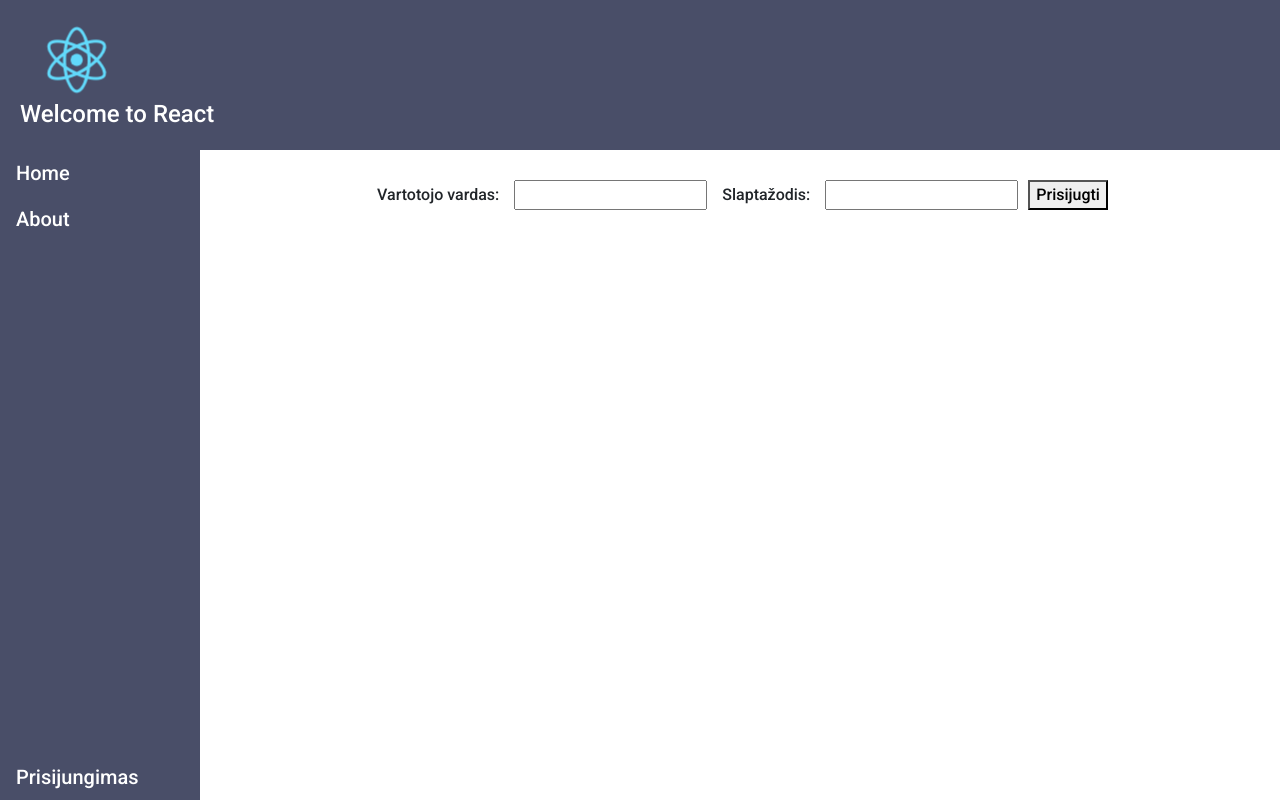
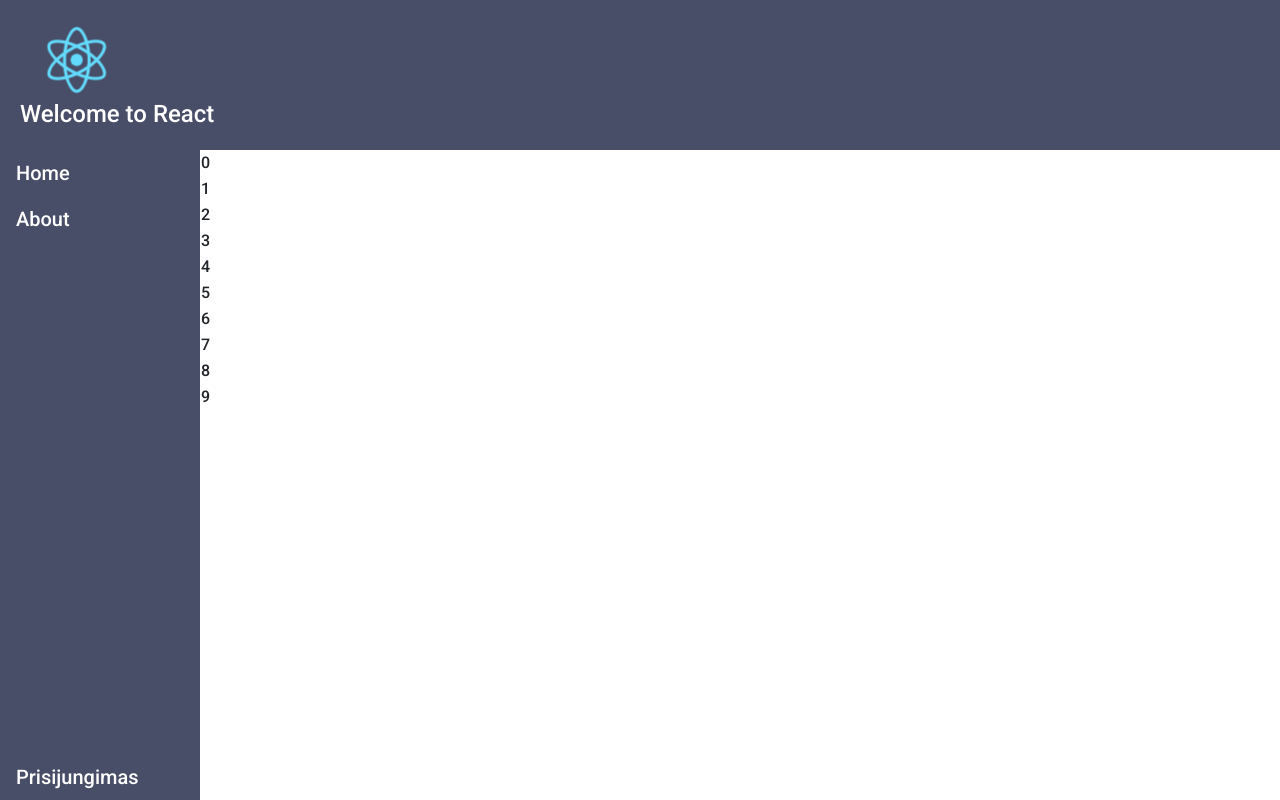
Before and after one commit to erikasakire/NPB, a React (Create React App) app in the folder client/: page / in a window 1280 px wide. Built offline with nearby package versions, Linux system fonts and the light colour scheme; no server answers.

Commit message:
Nekreipti demesio
negaliu pakeisiti sakos, neissaugojes

```diff
--- a/client/src/components/Vehicles.js
+++ b/client/src/components/Vehicles.js
@@ -1,23 +1,49 @@
 import React from 'react'
 
 class  Vechiles extends React.Component {
-
     //props - properties
     constructor(props) {
         super(props);
-        this.state = {date: new Date()};
-        this.handleSubmit = this.handleSubmit.bind(this);
+        this.state = {date: new Date()
+        };
+        //this.handleSubmit = this.handleSubmit.bind(this);
     }
 
-
-
     render() {
+        let rows = [];
+        for (var i = 0; i < 10; i++){
+            rows.push(<tr><td>{i}</td></tr>)
+        }
         return (
-            <div>
-                <div>{this.handleSubmit}</div>
+            <div className="">
+                <div className="">
+                    <div className="">
+                        <table id="">
+                        <tbody>
+                            {rows}
+                        </tbody>
+                        </table>
+                    </div>
+                </div>
             </div>
         );
     }
 }
 
+fetch('http://localhost:8081/api/Transporto_priemones/sarasas', {
+    method: 'POST',
+    headers: {
+      'Accept': 'application/json',
+      'Content-Type': 'application/json'
+    },
+    body: JSON.stringify({ })
+  })
+  .then(response => response.json())
+  .then(response => {
+    console.log(response);
+  })
+  .catch(function(error) {
+    console.log(error);
+  });
+
 export default Vechiles
--- a/client/src/index.js
+++ b/client/src/index.js
@@ -10,6 +10,7 @@ import './index.css';
 //import bootstrap from 'react-bootstrap';
 import App from './components/App';
 import Login from './components/Login'
+import Vehicles from './components/Vehicles'
 import logo from './logo.svg';
 
 
@@ -32,7 +33,7 @@ class WebRouter extends React.Component {
                       </nav>
                     </div>
                     <div id="main" class="flex">
-                      <Route exact path="/" component={App}/>
+                      <Route exact path="/" component={Vehicles}/>
                       <Route exact path="/login" component={Login}/>
                     </div>
                   </div>
```
Also changed, not shown: 1 other file (tests, documents, lock files or other folders).
